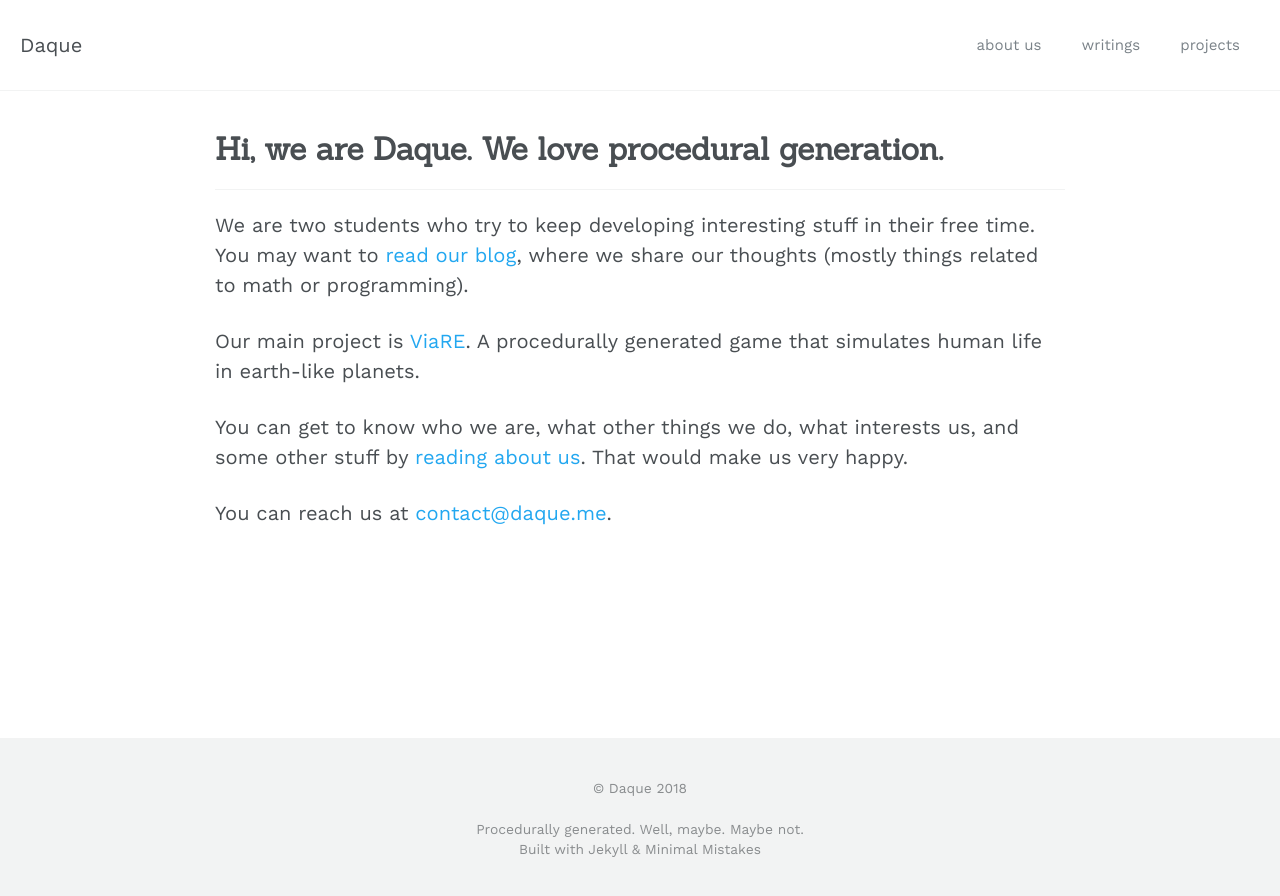
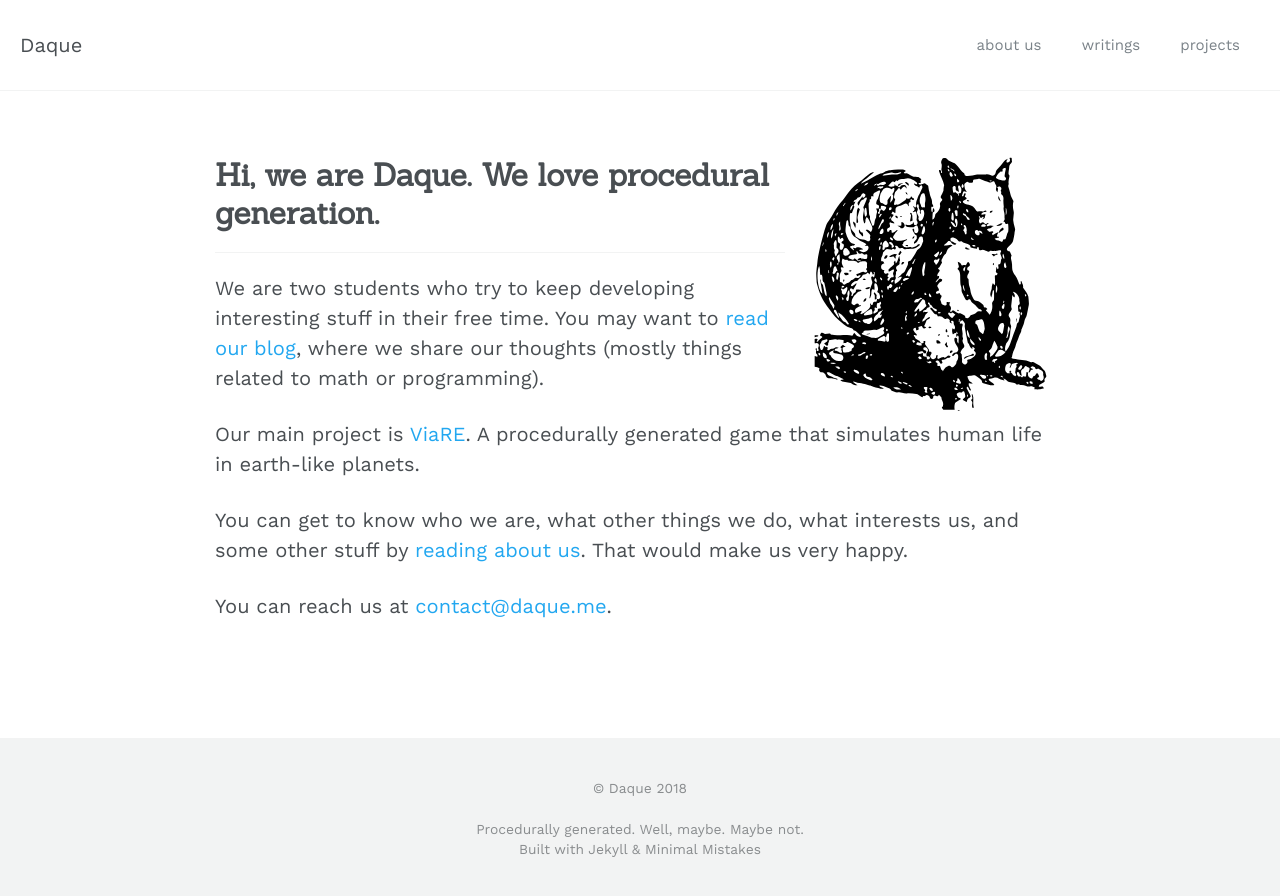
Before and after one commit to daque-dev/daque.dev, a Jekyll site: the page built from _pages/index.md, in a window 1280 px wide. Shown: the top 896 px of the page. Built offline with Jekyll 4.4.1, drawn with Linux system fonts in a browser that asks for light colours; nearby versions of some CDN libraries; the list of posts is cut into pages by our own code.

Commit message:
Update homepage with daque logo

```diff
--- a/_pages/index.md
+++ b/_pages/index.md
@@ -8,6 +8,7 @@ hideTitle: True
 align: center
 ---
 
+<img style="float: right;" src="images/daque.svg" width="280">
 # Hi, we are Daque. We love procedural generation.
 
 ---
```
Also changed, not shown: images/daque.svg (added).
